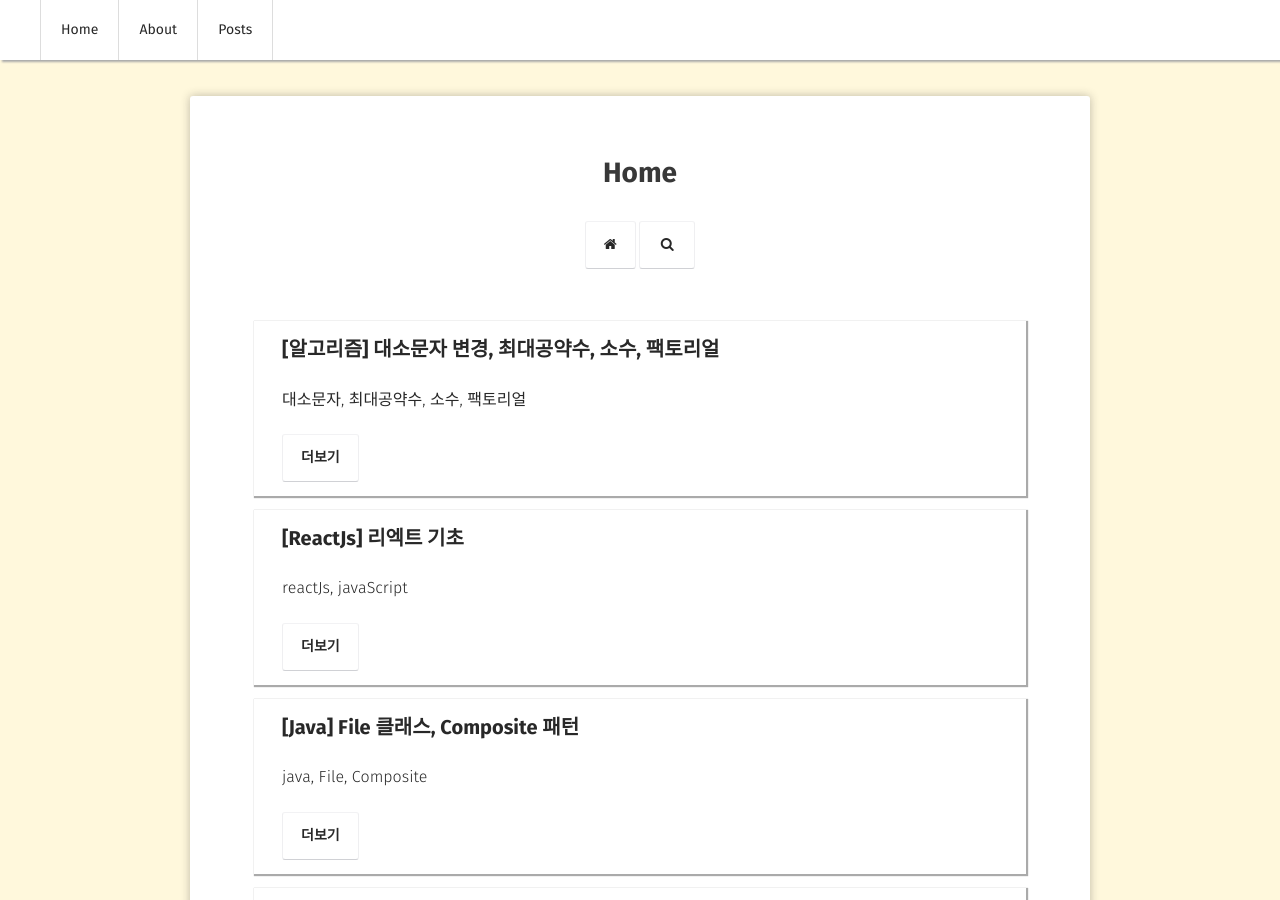
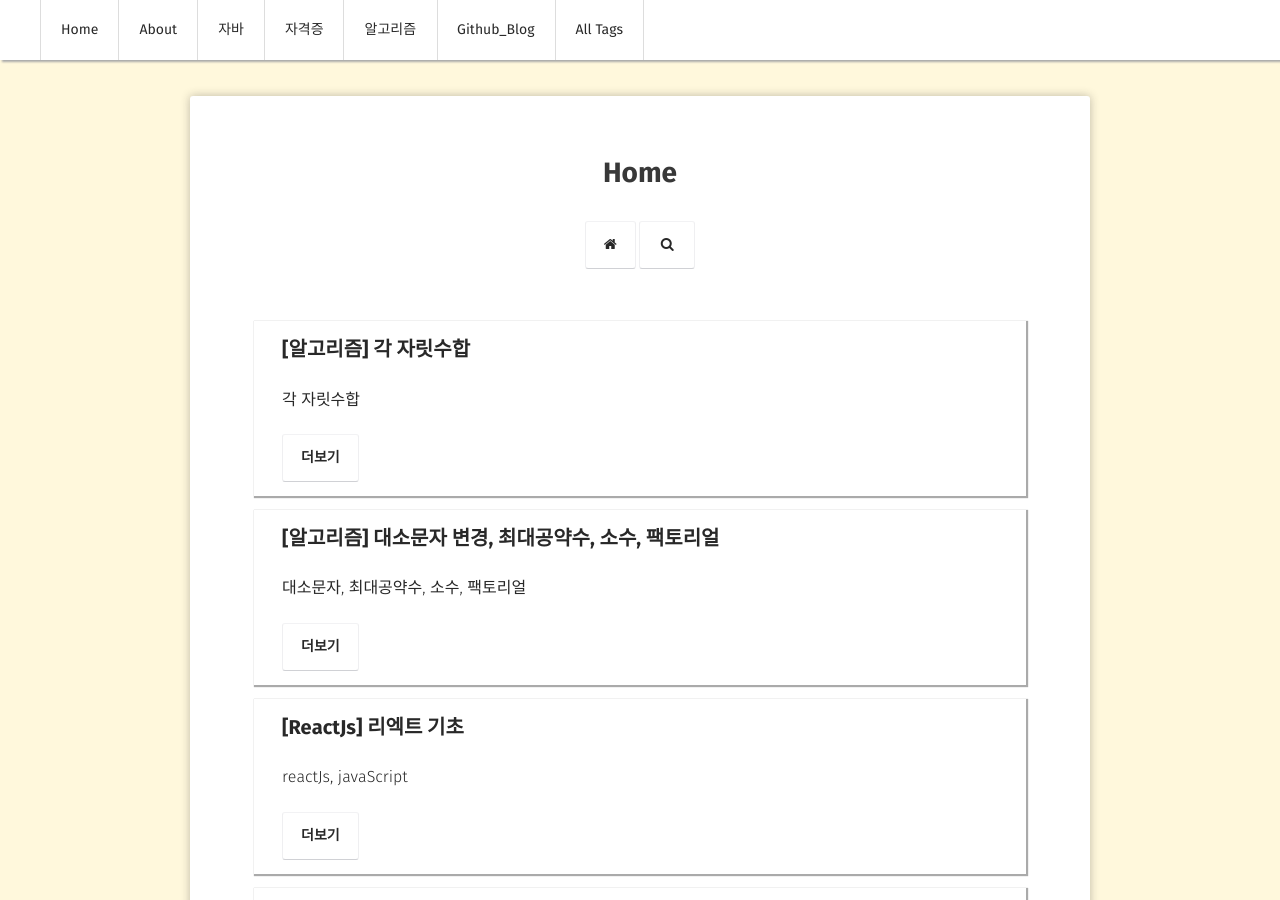
Before and after one commit to choiwono/choiwono.github.io, a Jekyll site: the page built from index.html, in a window 1280 px wide and 900 px high. Built offline with Jekyll 4.4.1, drawn with Linux system fonts in a browser that asks for light colours; some web fonts are replaced.

Commit message:
update_blog_12_23

````diff
--- a/_includes/nav.html
+++ b/_includes/nav.html
@@ -7,11 +7,12 @@
             <li>
                 <a href="{{ site.url }}/about">About</a>
             </li>
-            <li>
-                <a href="{{ site.url }}/posts">Posts</a>
-            </li>
+            <ul>
+                <li><a href="{{ site.url }}/java/">자바</a></li>
+                <li><a href="{{ site.url }}/certificate/">자격증</a></li>
+                <li><a href="{{ site.url }}/algo/">알고리즘</a></li>
+                <li><a href="{{ site.url }}/Github_Blog/">Github_Blog</a></li>
+                <li><a href="{{ site.url }}/tags/">All Tags</a></li>
+            </ul>
         </ul><!-- /.dl-menu -->
-        <ul style="float:right; width:500px;">
-
-        </ul>
 	</nav><!-- /.dl-menuwrapper -->
--- /dev/null
+++ b/_posts/2018-12-22-algo_02.md
@@ -0,0 +1,53 @@
+---
+layout: post
+title:  "[알고리즘] 각 자릿수합"
+date:   2018-12-22
+excerpt: "각 자릿수합"
+algo: true
+tag: 각 자릿수합
+---
+
+## 1. 각 자릿수합 구하기
+
+```java
+
+public class algo05 {
+    public static void main(String[] args) {
+        int inputNum = 1242;
+        int accNum = 0;
+
+        // 1232 => 123 => 12 => 1
+        // 2 + 3 + 2 + 1 => 8
+
+        while(inputNum > 0) {
+            accNum += inputNum % 10; // 1242 % 10 = 2, 4, 2, 1
+            inputNum /= 10; // 124, 12
+        }
+        System.out.println(accNum);
+        // accNum = 2,
+    }
+}
+
+```
+
+## 2. 숫자로 정사각형 만들기
+
+```java
+
+public class algo06 {
+    public static void main(String[] args) {
+        int n = 4;
+
+        int num = 1;
+
+        for(int j=0; j<n; j++) {
+            for(int i=0; i < n; i++) { // 4 * 4 가 된다.
+                System.out.printf("%4d", j*(n) + i + 1);
+                //num++;
+            }
+            System.out.println();
+        }
+    }
+}
+
+```
````
Also changed, not shown: _posts/2018-12-22-algo_01.md (+8 -2 lines).
